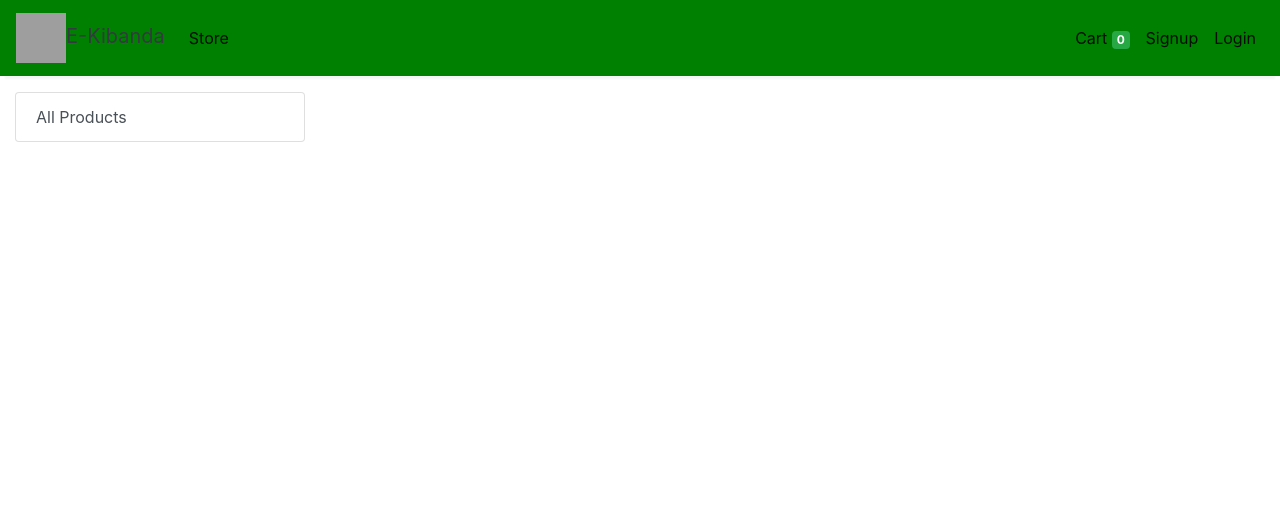
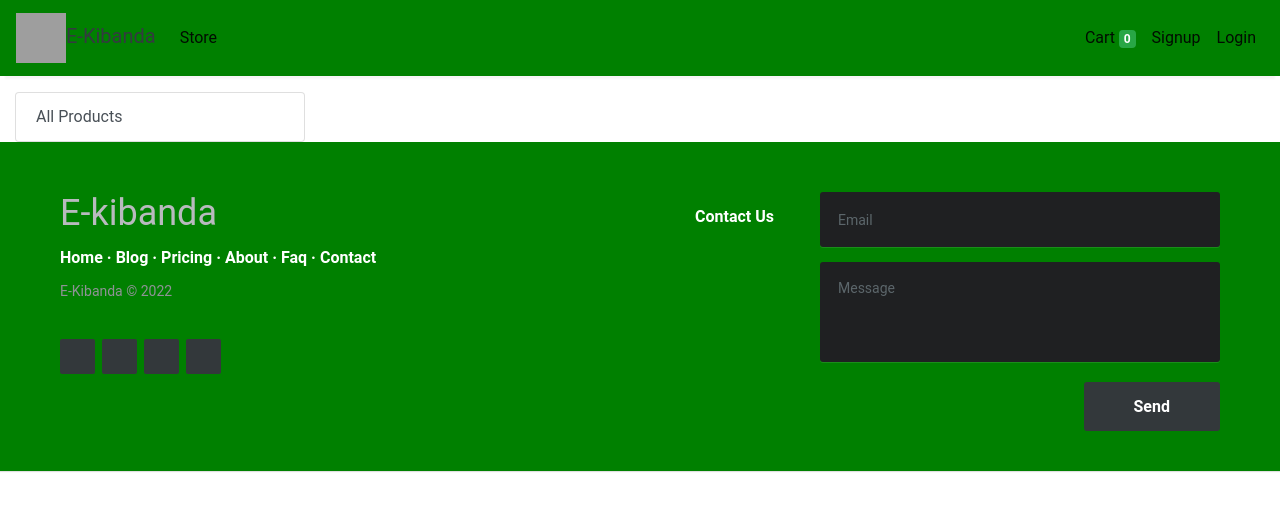
Before and after one commit to Romeombugua/Ekibanda, a Django app: page /store/ in a window 1280 px wide. Shown: the top 511 px of the page. Run offline with Django 4.2, Linux system fonts and the light colour scheme; data that the repository does not hold is empty; some libraries are stand-ins or nearby versions; grey boxes are pictures that could not be loaded.

Commit message:
Base template changes

```diff
--- a/store/templates/base.html
+++ b/store/templates/base.html
@@ -24,6 +24,224 @@
   font-size: 30px;
   font-colour: $teal-200;
 }
+
+@import url(https://fonts.googleapis.com/css?family=Roboto:400,500,300,700);
+
+* {
+  font-family: Roboto;
+}
+
+.footer-distributed{
+	background: green;
+	box-shadow: 0 1px 1px 0 rgba(0, 0, 0, 0.12);
+	box-sizing: border-box;
+	width: 100%;
+	font: bold 16px sans-serif;
+	text-align: left;
+	padding: 50px 60px 40px;
+	overflow: hidden;
+}
+
+section {
+  width: 100%;
+  display: inline-block;
+  background: #ccc;
+  height: 60vh;
+  text-align: center;
+  font-size: 22px;
+  font-weight: 700;
+  text-decoration: underline;
+}
+
+
+/* Footer left */
+
+.footer-distributed .footer-left{
+	float: left;
+}
+
+/* The company logo */
+
+.footer-distributed h3{
+	color:  #302e2e;
+	font: normal 36px 'Roboto', cursive;
+	margin: 0 0 10px;
+}
+
+.footer-distributed h3 span{
+	color:  #b8babe;
+}
+
+/* Footer links */
+
+.footer-distributed .footer-links{
+	color:  #ffffff;
+	margin: 0 0 10px;
+	padding: 0;
+}
+
+.footer-distributed .footer-links a{
+	display:inline-block;
+	line-height: 1.8;
+	text-decoration: none;
+	color:  inherit;
+}
+
+.footer-distributed .footer-company-name{
+	color:  #8f9296;
+	font-size: 14px;
+	font-weight: normal;
+	margin: 0;
+}
+
+/* Footer social icons */
+
+.footer-distributed .footer-icons{
+	margin-top: 40px;
+}
+
+.footer-distributed .footer-icons a{
+	display: inline-block;
+	width: 35px;
+	height: 35px;
+	cursor: pointer;
+	background-color:  #33383b;
+	border-radius: 2px;
+
+	font-size: 20px;
+	color: #ffffff;
+	text-align: center;
+	line-height: 35px;
+
+	margin-right: 3px;
+	margin-bottom: 5px;
+}
+
+/* Footer Right */
+
+.footer-distributed .footer-right{
+	float: right;
+}
+
+.footer-distributed .footer-right p{
+	display: inline-block;
+	vertical-align: top;
+	margin: 15px 42px 0 0;
+	color: #ffffff;
+}
+
+/* The contact form */
+
+.footer-distributed form{
+	display: inline-block;
+}
+
+.footer-distributed form input,
+.footer-distributed form textarea{
+	display: block;
+	border-radius: 3px;
+	box-sizing: border-box;
+	background-color:  #1f2022;
+	box-shadow: 0 1px 0 0 rgba(255, 255, 255, 0.1);
+	border: none;
+	resize: none;
+
+	font: inherit;
+	font-size: 14px;
+	font-weight: normal;
+	color:  #d1d2d2;
+
+	width: 400px;
+	padding: 18px;
+}
+
+.footer-distributed ::-webkit-input-placeholder {
+	color:  #5c666b;
+}
+
+.footer-distributed ::-moz-placeholder {
+	color:  #5c666b;
+	opacity: 1;
+}
+
+.footer-distributed :-ms-input-placeholder{
+	color:  #5c666b;
+}
+
+
+.footer-distributed form input{
+	height: 55px;
+	margin-bottom: 15px;
+}
+
+.footer-distributed form textarea{
+	height: 100px;
+	margin-bottom: 20px;
+}
+
+.footer-distributed form button{
+	border-radius: 3px;
+	background-color:  #33383b;
+	color: #ffffff;
+	border: 0;
+	padding: 15px 50px;
+	font-weight: bold;
+	float: right;
+}
+
+/* If you don't want the footer to be responsive, remove these media queries */
+
+@media (max-width: 1000px) {
+
+	.footer-distributed {
+		font: bold 14px sans-serif;
+	}
+
+	.footer-distributed .footer-company-name{
+		font-size: 12px;
+	}
+
+	.footer-distributed form input,
+	.footer-distributed form textarea{
+		width: 250px;
+	}
+
+	.footer-distributed form button{
+		padding: 10px 35px;
+	}
+
+}
+
+@media (max-width: 800px) {
+
+	.footer-distributed{
+		padding: 30px;
+	}
+
+	.footer-distributed .footer-left,
+	.footer-distributed .footer-right{
+		float: none;
+		max-width: 300px;
+		margin: 0 auto;
+	}
+
+	.footer-distributed .footer-left{
+		margin-bottom: 40px;
+	}
+
+	.footer-distributed form{
+		margin-top: 30px;
+	}
+
+	.footer-distributed form{
+		display: block;
+	}
+
+	.footer-distributed form button{
+		float: none;
+	}
+}
+
   </style>
 </head>
 
@@ -104,4 +322,53 @@
     crossorigin="anonymous"></script>
 </body>
 
+<footer class="footer-distributed">
+
+			<div class="footer-left">
+
+				<h3><span>E-kibanda</span></h3>
+
+				<p class="footer-links">
+					<a href="#">Home</a>
+					·
+					<a href="#">Blog</a>
+					·
+					<a href="#">Pricing</a>
+					·
+					<a href="#">About</a>
+					·
+					<a href="#">Faq</a>
+					·
+					<a href="#">Contact</a>
+				</p>
+
+				<p class="footer-company-name">E-Kibanda © 2022</p>
+
+				<div class="footer-icons">
+
+					<a href="#"><i class="fa fa-facebook"></i></a>
+					<a href="#"><i class="fa fa-twitter"></i></a>
+					<a href="#"><i class="fa fa-linkedin"></i></a>
+					<a href="#"><i class="fa fa-github"></i></a>
+
+				</div>
+
+			</div>
+
+			<div class="footer-right">
+
+				<p>Contact Us</p>
+
+				<form action="#" method="post">
+
+					<input type="text" name="email" placeholder="Email">
+					<textarea name="message" placeholder="Message"></textarea>
+					<button>Send</button>
+
+				</form>
+
+			</div>
+
+		</footer>
+
 </html>
```
